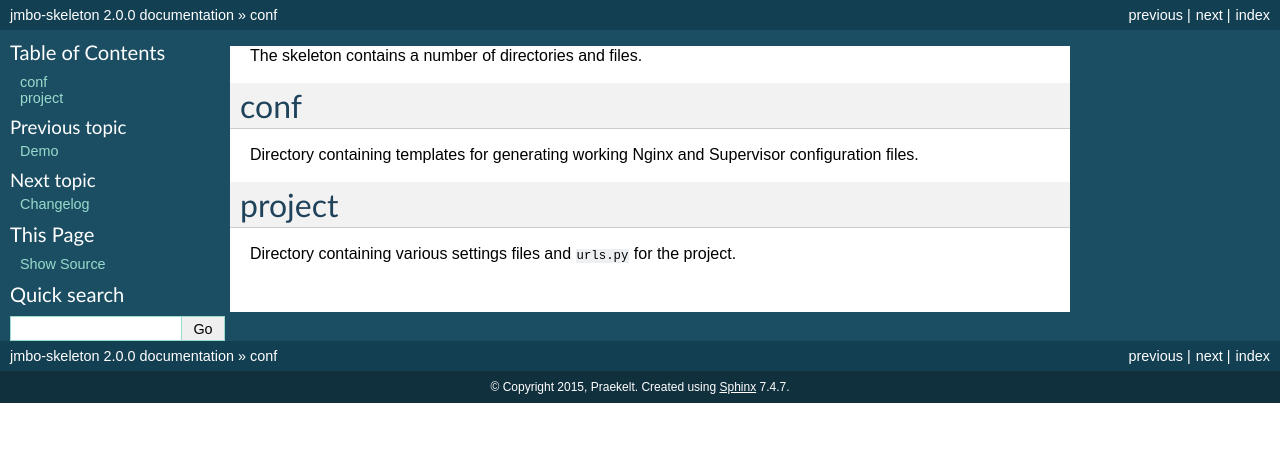
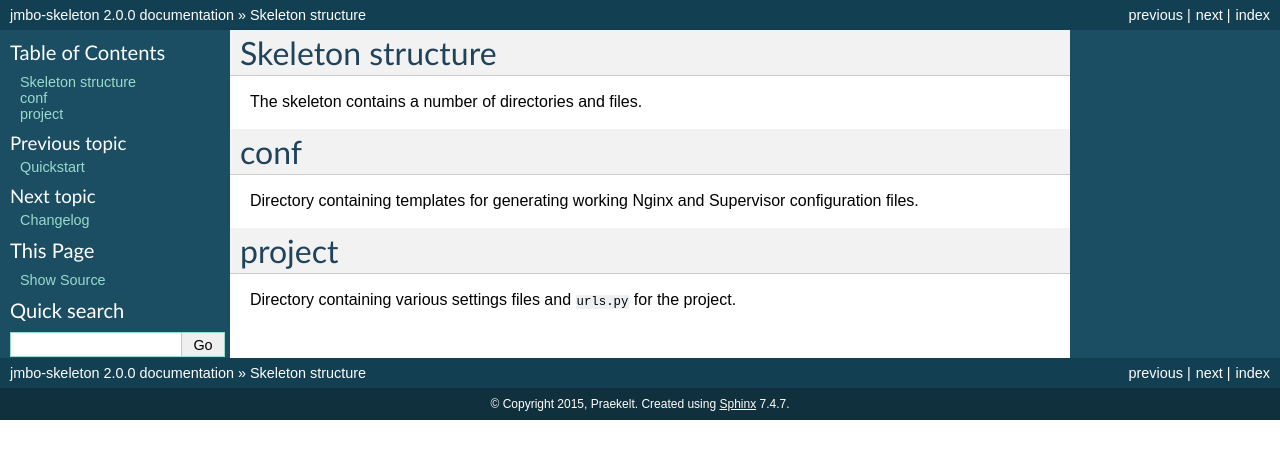
Before and after one commit to praekelt/jmbo-skeleton, a Sphinx documentation site: the page built from docs/structure.rst, in a window 1280 px wide. Shown: the top 459 px of the page. Built offline with Sphinx 7.4.7, drawn with Linux system fonts in a browser that asks for light colours.

Commit message:
Docs checkpoint

```diff
--- a/docs/index.rst
+++ b/docs/index.rst
@@ -20,7 +20,7 @@ Skeleton structure
 ------------------
 
 .. toctree::
-   :maxdepth: 1
+   :hidden:
 
    structure
 
--- a/docs/quickstart.rst
+++ b/docs/quickstart.rst
@@ -1,3 +1,6 @@
+Quickstart
+----------
+
 Demo
 ----
 
--- a/docs/structure.rst
+++ b/docs/structure.rst
@@ -1,3 +1,6 @@
+Skeleton structure
+------------------
+
 The skeleton contains a number of directories and files.
 
 conf
```
